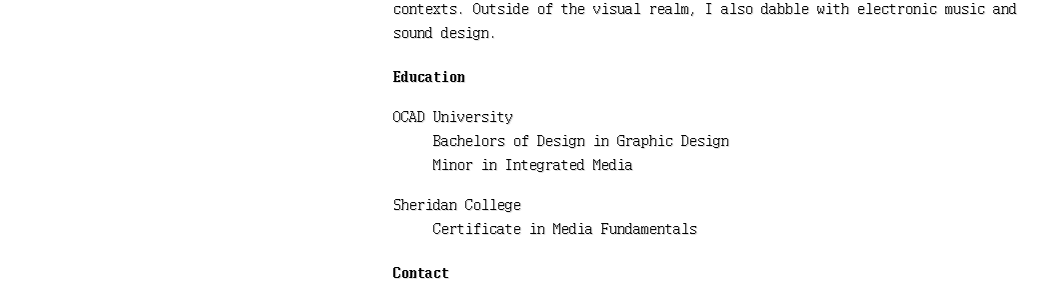
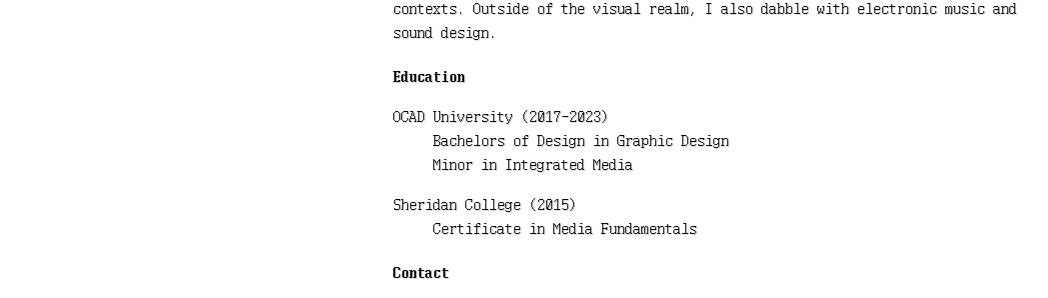
Before and after one commit to cheesoup/cheesoup.cc, a Jekyll site: the page built from about.html, in a window 1280 px wide, cut to the strip 0-670 px from the top of the page. Shown: the part 247-545 px from the top of the strip, without its empty margins (106-1154 px from the left). Built offline with Jekyll 4.4.1, drawn with Linux system fonts in a browser that asks for light colours.

Commit message:
about me change

```diff
--- a/about.html
+++ b/about.html
@@ -19,12 +19,12 @@
         <section>
             <h2>Education</h2>
             <dl>
-                <dt>OCAD University</dt>
+                <dt>OCAD University (2017-2023)</dt>
                 <dd>Bachelors of Design in Graphic Design</dd>
                 <dd>Minor in Integrated Media</dd>
             </dl>
             <dl>
-                <dt>Sheridan College</dt>
+                <dt>Sheridan College (2015)</dt>
                 <dd>Certificate in Media Fundamentals</dd>
             </dl>
         </section>
```
